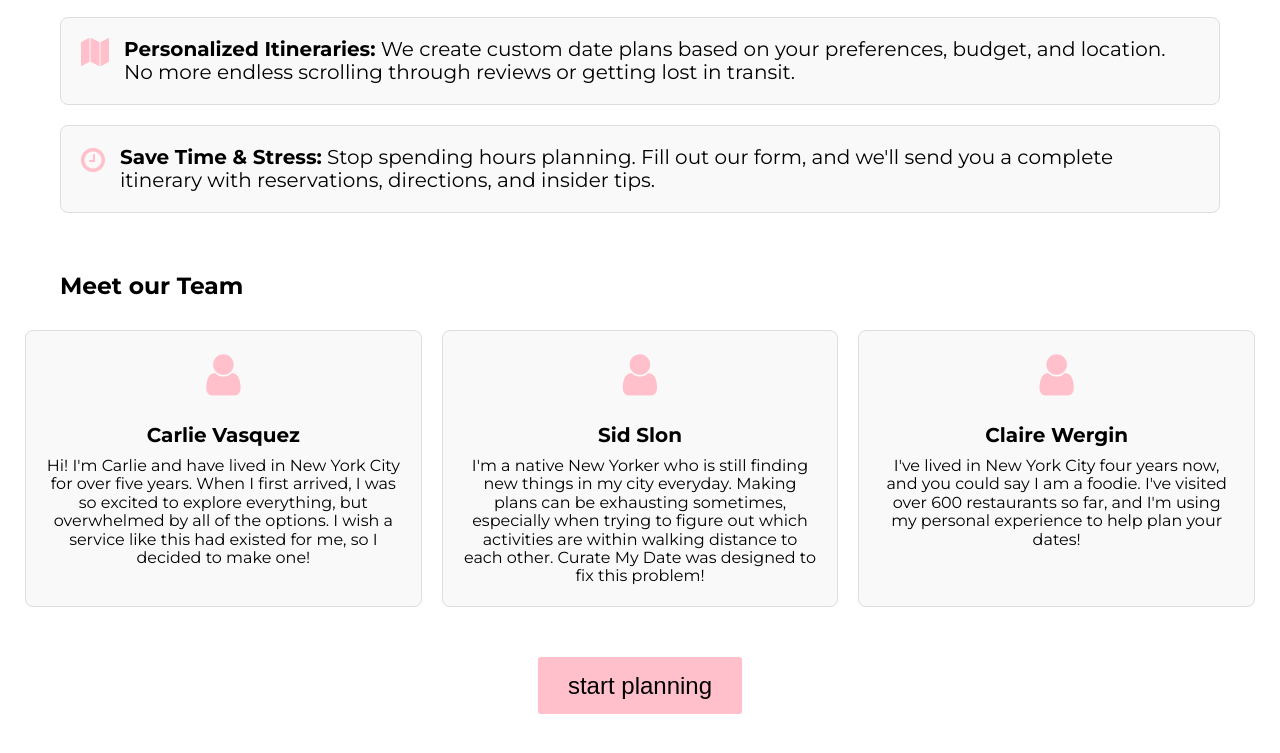
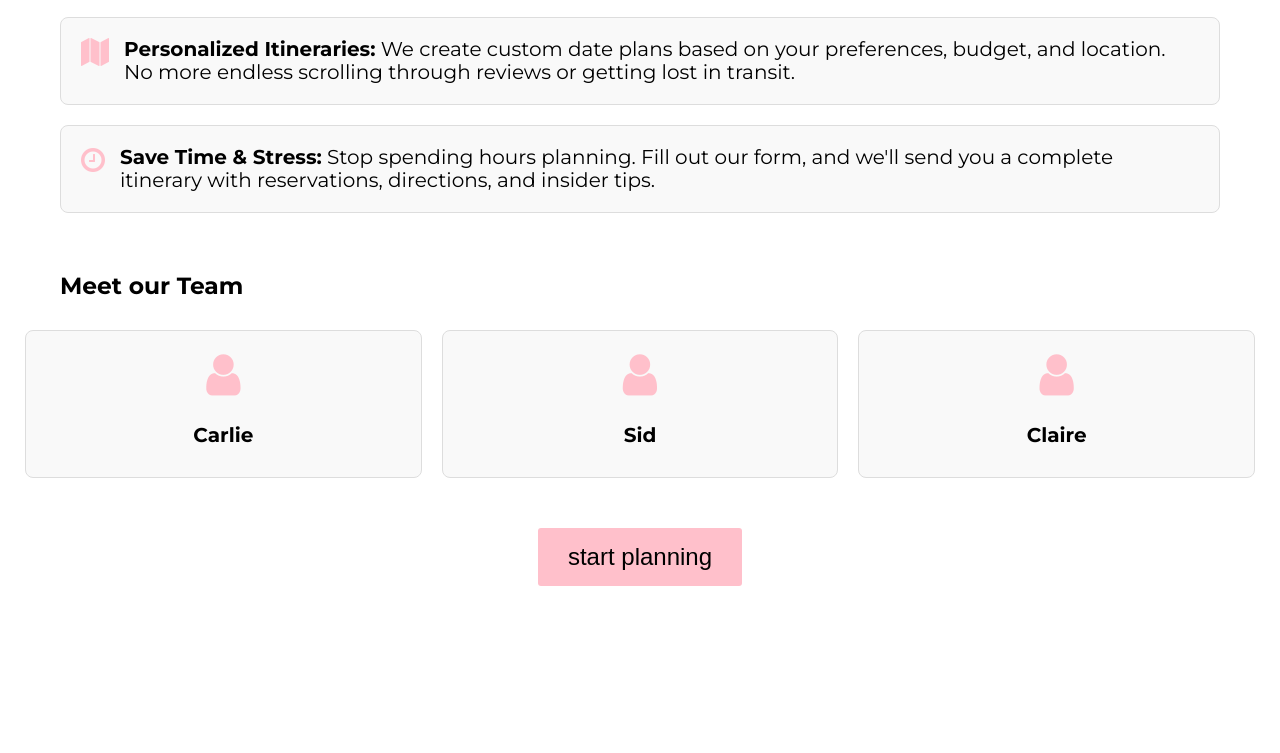
Before and after one commit to sidneyslon38/Curate-My-Date, a plain HTML site: page about.html in a window 1280 px wide. Shown: the part 297-1050 px from the top of the page. After the commit the page ends 963 px from the top, so only its background shows below. Drawn offline with nearby package versions, Linux system fonts and the light colour scheme; a web font is replaced by a local one.

Commit message:
Update about.html

```diff
--- a/about.html
+++ b/about.html
@@ -60,20 +60,20 @@
 <div class="team-container">
   <div class="team-member">
     <i class="fa fa-user"></i>
-    <h4>Carlie Vasquez</h4>
-    <p>Hi! I'm Carlie and have lived in New York City for over five years. When I first arrived, I was so excited to explore everything, but overwhelmed by all of the options. I wish a service like this had existed for me, so I decided to make one!</p>
+    <h4>Carlie</h4>
+    <p></p>
   </div>
 
   <div class="team-member">
     <i class="fa fa-user"></i>
-    <h4>Sid Slon</h4>
-    <p>I'm a native New Yorker who is still finding new things in my city everyday. Making plans can be exhausting sometimes, especially when trying to figure out which activities are within walking distance to each other. Curate My Date was designed to fix this problem!</p>
+    <h4>Sid</h4>
+    <p></p>
   </div>
 
   <div class="team-member">
     <i class="fa fa-user"></i>
-    <h4>Claire Wergin</h4>
-    <p>I've lived in New York City four years now, and you could say I am a foodie. I've visited over 600 restaurants so far, and I'm using my personal experience to help plan your dates!</p>
+    <h4>Claire</h4>
+    <p></p>
   </div>
 </div>
 
```
